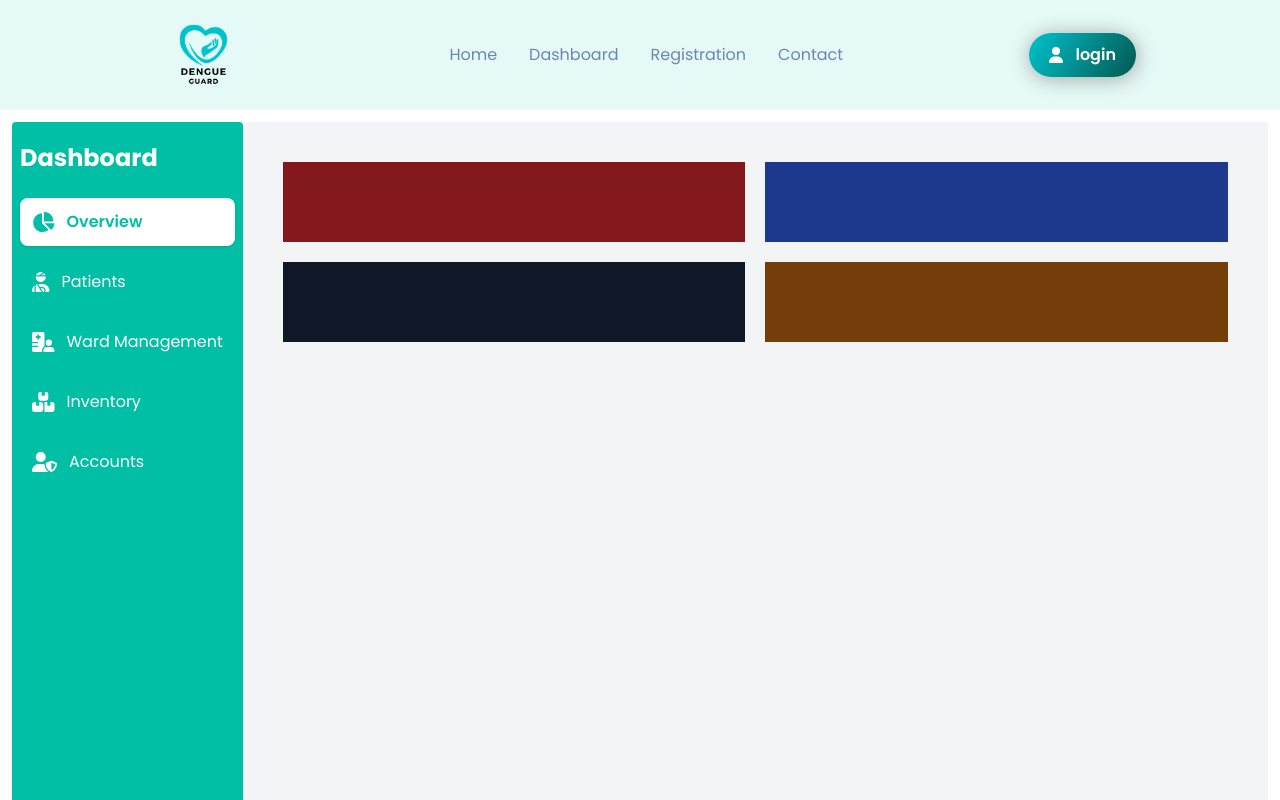
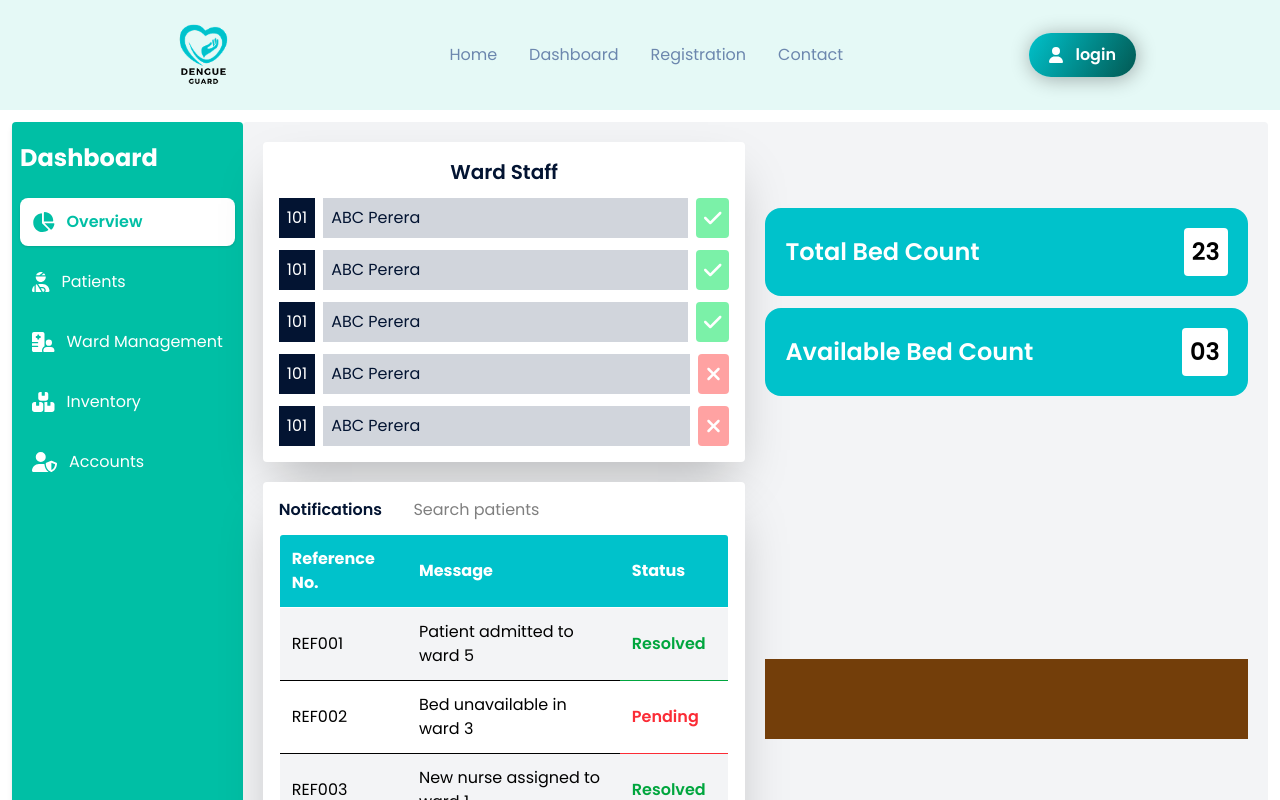
Before and after one commit to mayuraabhayasinghe/dengue-patient-management-system-grp4, a React (Vite) app in the folder Client/: page /dashboard in a window 1280 px wide. Shown: the top 800 px of the page. Built offline with nearby package versions, Linux system fonts and the light colour scheme.

Commit message:
feat: dashboard overview UI added

```diff
--- a/Client/src/Components/Dashboard/Overview.jsx
+++ b/Client/src/Components/Dashboard/Overview.jsx
@@ -1,13 +1,125 @@
+import { faCheck, faXmark } from "@fortawesome/free-solid-svg-icons";
+import { FontAwesomeIcon } from "@fortawesome/react-fontawesome";
 import React from "react";
 
 const Overview = () => {
   return (
-    <div className="p-2 md:p-4">
-      <div className="grid grid-cols-1 md:grid-cols-2 gap-5">
-        <div className="p-10 bg-red-900"></div>
-        <div className="p-10 bg-blue-900"></div>
-        <div className="p-10 bg-gray-900"></div>
-        <div className="p-10 bg-yellow-900"></div>
+    <div>
+      <div className="grid grid-cols-1 lg:grid-cols-2 gap-5 items-center">
+        <div className="p-2 md:p-4 bg-white shadow-2xl rounded flex flex-col justify-center items-center gap-3 order-2 md:order-1">
+          <h1 className="text-text-2 text-xl font-semibold"> Ward Staff</h1>
+          <div className="flex gap-2 w-full">
+            <p className="bg-text-2 text-white-1 p-2">101</p>
+            <p className="bg-gray-300 flex-1 p-2 text-text-2">ABC Perera</p>
+            <p className="bg-green-300 rounded text-white-1 flex items-center justify-center">
+              <FontAwesomeIcon
+                icon={faCheck}
+                className="text-xl p-2"></FontAwesomeIcon>
+            </p>
+          </div>
+          <div className="flex gap-2 w-full">
+            <p className="bg-text-2 text-white-1 p-2">101</p>
+            <p className="bg-gray-300 flex-1 p-2 text-text-2">ABC Perera</p>
+            <p className="bg-green-300 rounded text-white-1 flex items-center justify-center">
+              <FontAwesomeIcon
+                icon={faCheck}
+                className="text-xl p-2"></FontAwesomeIcon>
+            </p>
+          </div>
+          <div className="flex gap-2 w-full">
+            <p className="bg-text-2 text-white-1 p-2">101</p>
+            <p className="bg-gray-300 flex-1 p-2 text-text-2">ABC Perera</p>
+            <p className="bg-green-300 rounded text-white-1 flex items-center justify-center">
+              <FontAwesomeIcon
+                icon={faCheck}
+                className="text-xl p-2"></FontAwesomeIcon>
+            </p>
+          </div>
+          <div className="flex gap-2 w-full">
+            <p className="bg-text-2 text-white-1 p-2">101</p>
+            <p className="bg-gray-300 flex-1 p-2 text-text-2">ABC Perera</p>
+            <p className="bg-red-300 rounded text-white-1 flex items-center justify-center">
+              <FontAwesomeIcon
+                icon={faXmark}
+                className="text-xl p-2"></FontAwesomeIcon>
+            </p>
+          </div>
+          <div className="flex gap-2 w-full">
+            <p className="bg-text-2 text-white-1 p-2">101</p>
+            <p className="bg-gray-300 flex-1 p-2 text-text-2">ABC Perera</p>
+            <p className="bg-red-300 rounded text-white-1 flex items-center justify-center">
+              <FontAwesomeIcon
+                icon={faXmark}
+                className="text-xl p-2"></FontAwesomeIcon>
+            </p>
+          </div>
+        </div>
+        <div className="flex flex-col gap-3 order-1 md:order-2">
+          <div className="bg-primary-2 rounded-2xl flex items-center justify-between gap-3 p-3 md:p-5">
+            <p className="text-white-1 font-semibold text-[1.1rem] md:text-2xl">
+              Total Bed Count
+            </p>
+            <p className="bg-white-1 rounded p-2 text-[1.2rem] md:text-2xl font-semibold">
+              23
+            </p>
+          </div>
+          <div className="bg-primary-2 rounded-2xl flex items-center justify-between gap-3 p-3 md:p-5">
+            <p className="text-white-1 font-semibold text-[1.1rem] md:text-2xl">
+              Available Bed Count
+            </p>
+            <p className="bg-white-1 rounded p-2 text-[1.2rem] md:text-2xl font-semibold">
+              03
+            </p>
+          </div>
+        </div>
+        <div className="p-2 md:p-4 bg-white shadow-2xl rounded flex flex-col justify-center gap-3 order-3">
+          <div className="flex items-center justify-between flex-wrap gap-2">
+            <h2 className="font-semibold text-text-2">Notifications</h2>
+            <input type="text" placeholder="Search patients" />
+          </div>
+          <div>
+            <table className="w-full text-sm md:text-base text-left border border-gray-300 rounded overflow-hidden">
+              <thead className="bg-primary-2 text-white-1">
+                <tr>
+                  <th className="p-3 border-b">Reference No.</th>
+                  <th className="p-3 border-b">Message</th>
+                  <th className="p-3 border-b">Status</th>
+                </tr>
+              </thead>
+              <tbody>
+                <tr className="bg-gray-100 hover:bg-gray-200 transition">
+                  <td className="p-3 border-b">REF001</td>
+                  <td className="p-3 border-b">Patient admitted to ward 5</td>
+                  <td className="p-3 border-b text-green-600 font-semibold">
+                    Resolved
+                  </td>
+                </tr>
+                <tr className="bg-white hover:bg-gray-100 transition">
+                  <td className="p-3 border-b">REF002</td>
+                  <td className="p-3 border-b">Bed unavailable in ward 3</td>
+                  <td className="p-3 border-b text-red-500 font-semibold">
+                    Pending
+                  </td>
+                </tr>
+                <tr className="bg-gray-100 hover:bg-gray-200 transition">
+                  <td className="p-3 border-b">REF003</td>
+                  <td className="p-3 border-b">New nurse assigned to ward 1</td>
+                  <td className="p-3 border-b text-green-600 font-semibold">
+                    Resolved
+                  </td>
+                </tr>
+                <tr className="bg-white hover:bg-gray-100 transition">
+                  <td className="p-3">REF004</td>
+                  <td className="p-3">Request for medical supplies</td>
+                  <td className="p-3 text-yellow-500 font-semibold">
+                    In Progress
+                  </td>
+                </tr>
+              </tbody>
+            </table>
+          </div>
+        </div>
+        <div className="p-10 bg-yellow-900 order-4"></div>
       </div>
     </div>
   );
--- a/Client/src/Pages/Dashboard.jsx
+++ b/Client/src/Pages/Dashboard.jsx
@@ -68,7 +68,9 @@ const Dashboard = () => {
       </div>
 
       {/* Main Content */}
-      <div className="flex-1 p-6 bg-gray-100 rounded">{renderComponent()}</div>
+      <div className="flex-1 p-3 md:p-5 bg-gray-100 rounded">
+        {renderComponent()}
+      </div>
     </div>
   );
 };
```
